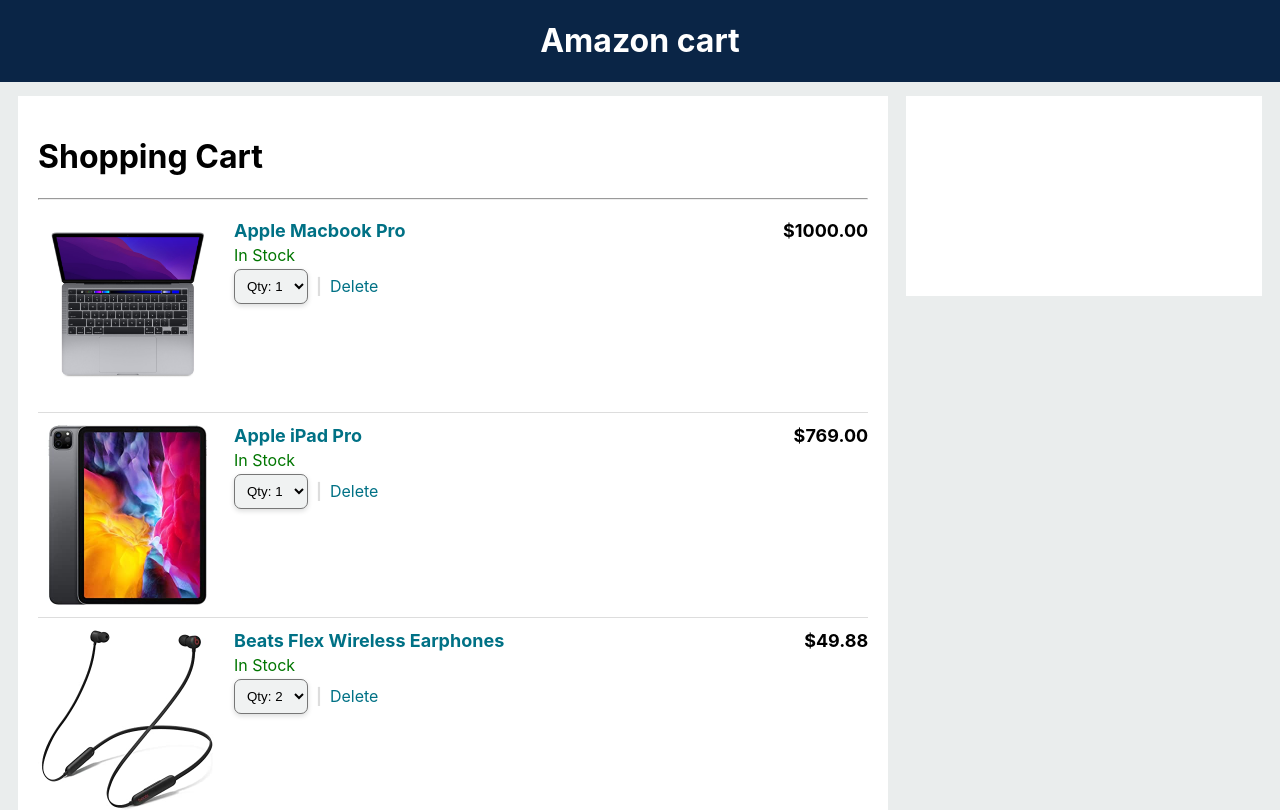
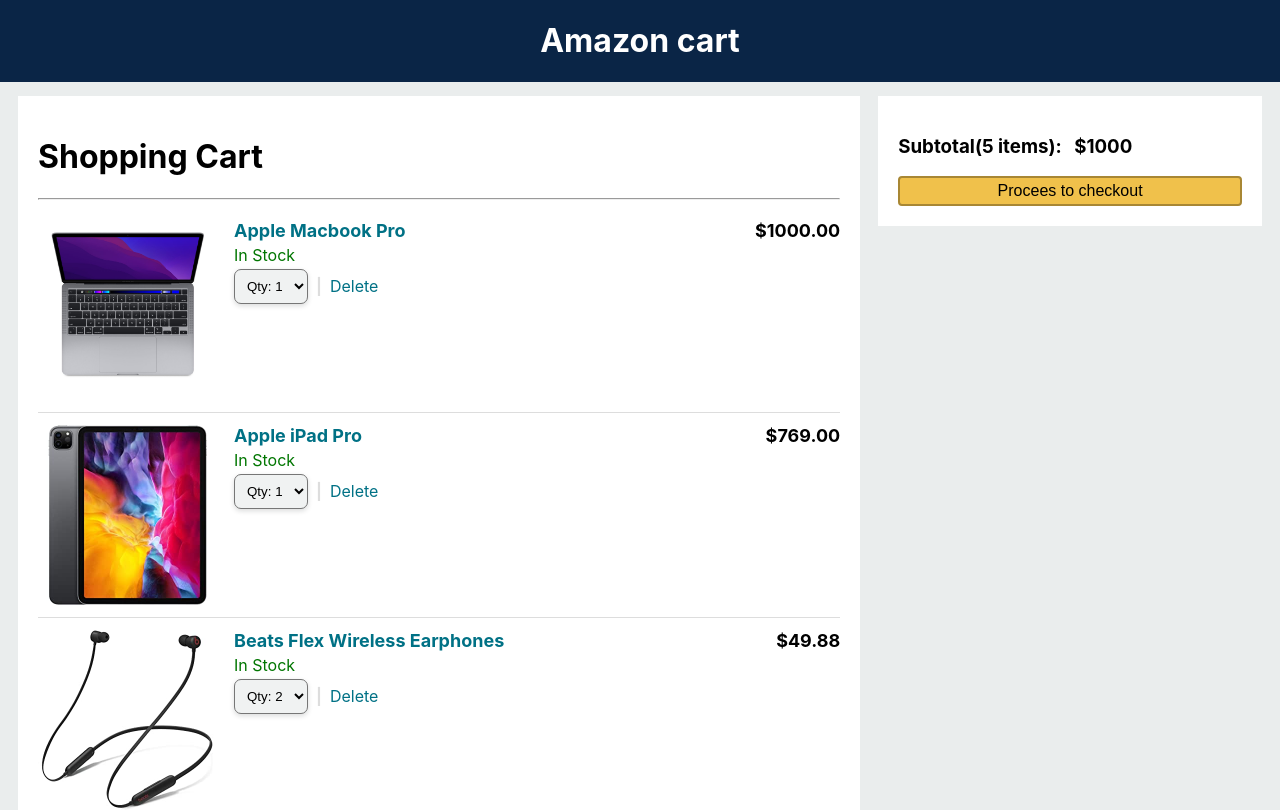
Before and after one commit to Mazon7/amazon-cart, a React (Create React App) app: page / in a window 1280 px wide. Shown: the top 810 px of the page. Built offline with nearby package versions, Linux system fonts and the light colour scheme.

Commit message:
ADD: CartTotal

```diff
--- a/src/App.css
+++ b/src/App.css
@@ -9,4 +9,5 @@ body {
 .App-main {
   display: flex;
   padding: 14px 18px 0 18px;
+  align-items: flex-start;
 }
--- a/src/App.js
+++ b/src/App.js
@@ -7,7 +7,6 @@ import data from "./Data";
 
 function App() {
   const [cartItems, setCartItems] = useState(data);
-  // console.log(cartItems);
 
   return (
     <div className="App">
--- a/src/components/CartTotal.css
+++ b/src/components/CartTotal.css
@@ -1,5 +1,28 @@
 .CartTotal {
   background-color: white;
-  height: 200px;
   flex: 0.3;
+  text-align: left;
+  padding: 20px;
 }
+
+.CartTotal button {
+  background-color: #f0c14b;
+  font-size: 16px;
+  width: 100%;
+  padding: 4px 8px;
+  border-radius: 4px;
+  border: 2px solid #a88734;
+  cursor: pointer;
+}
+
+.CartTotal button:hover {
+  background-color: #ddb347;
+}
+
+.CartTotal button:focus {
+  outline: none;
+}
+
+.CartTotal-price {
+  margin-left: 8px;
+}
--- a/src/components/CartTotal.js
+++ b/src/components/CartTotal.js
@@ -2,7 +2,15 @@ import React from "react";
 import "./CartTotal.css";
 
 function CartTotal() {
-  return <div className="CartTotal"></div>;
+  return (
+    <div className="CartTotal">
+      <h3>
+        Subtotal(5 items):
+        <span className="CartTotal-price"> $1000</span>
+      </h3>
+      <button>Procees to checkout</button>
+    </div>
+  );
 }
 
 export default CartTotal;
```
